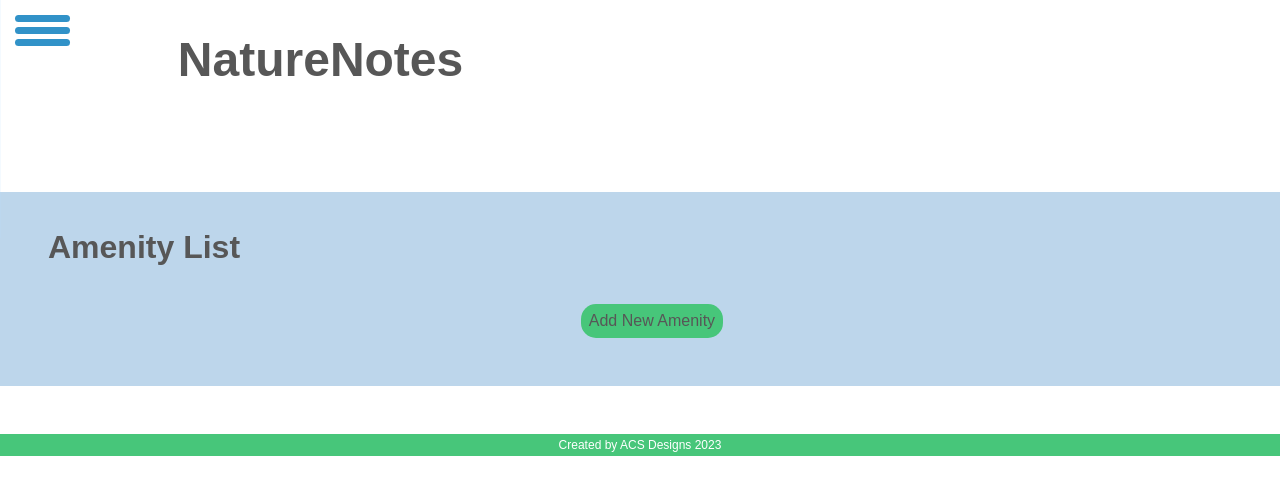
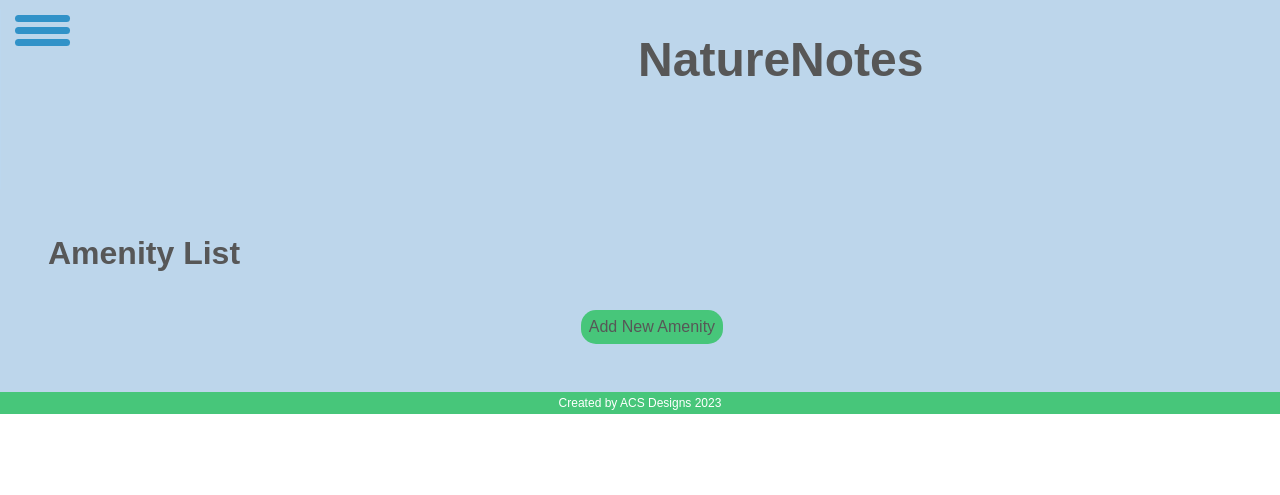
Before and after one commit to caseystell/nature-notes, a Django app: page /amenities/ in a window 1280 px wide. Shown: the top 495 px of the page. Run offline with Django 4.2, Linux system fonts and the light colour scheme; the visitor is signed in with stand-in values (Sample User, id 1); data that the repository does not hold is empty; some web fonts are replaced.

Commit message:
CSS Nav/Header Adjustment -Ash

```diff
--- a/main_app/static/css/style.css
+++ b/main_app/static/css/style.css
@@ -9,6 +9,8 @@ body {
 
 .container{
     display: flex;
+    background-color: #BDD6EB;
+    color: #BDD6EB;
 }
 
 :root{
@@ -94,7 +96,8 @@ body {
     background-color: rgb(184, 221, 255);
     color: var(--background);
     max-width: 10rem;
-    min-height: 95.5%;
+    min-height: 8rem;
+    border-radius: 10px;
 }
 
 .hamburger-menu:has(input:checked) + .sidebar {
@@ -143,7 +146,7 @@ a:hover, .btn:hover, .login:hover {
 
 .detail, .delete-form, .edit-add-form, .amenity-detail, #login-form, #signup-form {
     background-color: #BDD6EB;
-    margin: 1rem 0 3rem 0;
+    /* margin: 1rem 0 3rem 0; */
     padding: 1rem 3rem 3rem 3rem;
 }
 
@@ -320,6 +323,7 @@ a:hover, .btn:hover, .login:hover {
 
 .logo  {
     font-family: 'Montserrat Subrayada', sans-serif;
+    padding-left: 145%;
 }
 
 .text {
```
